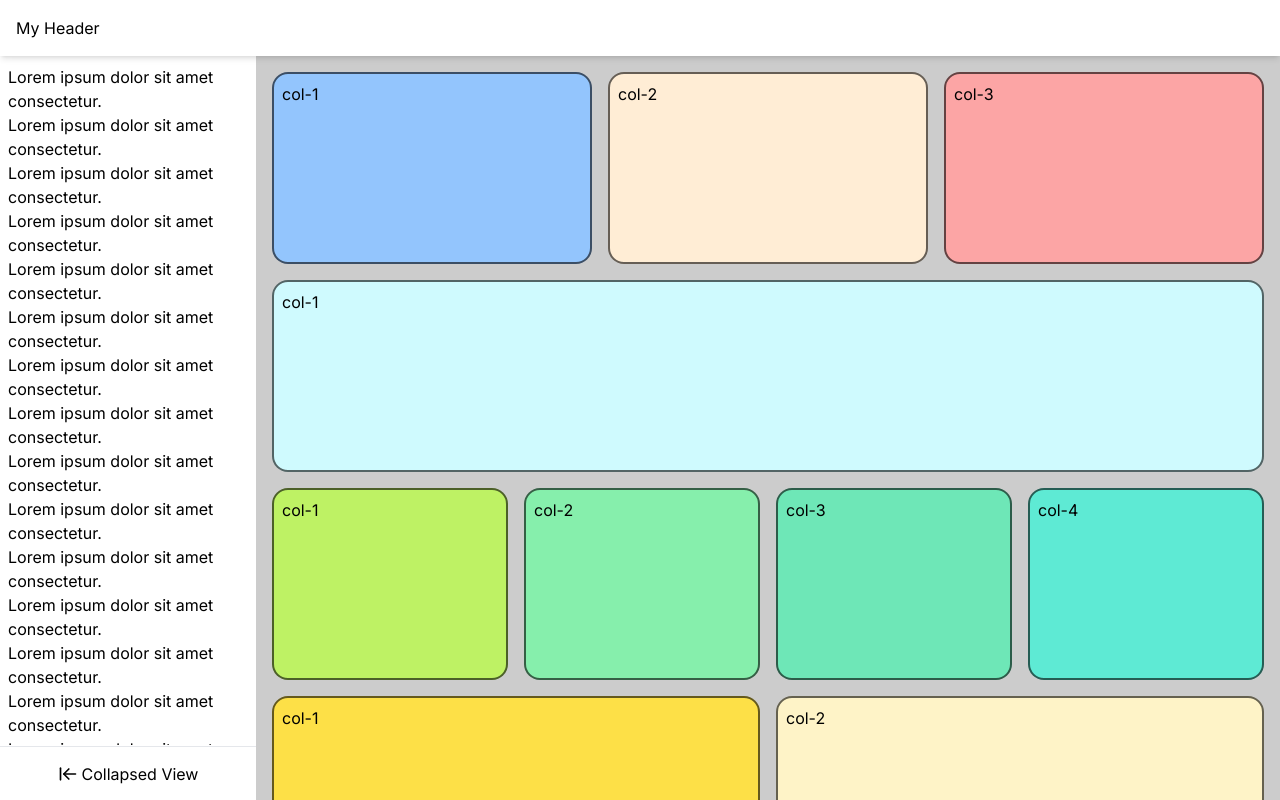
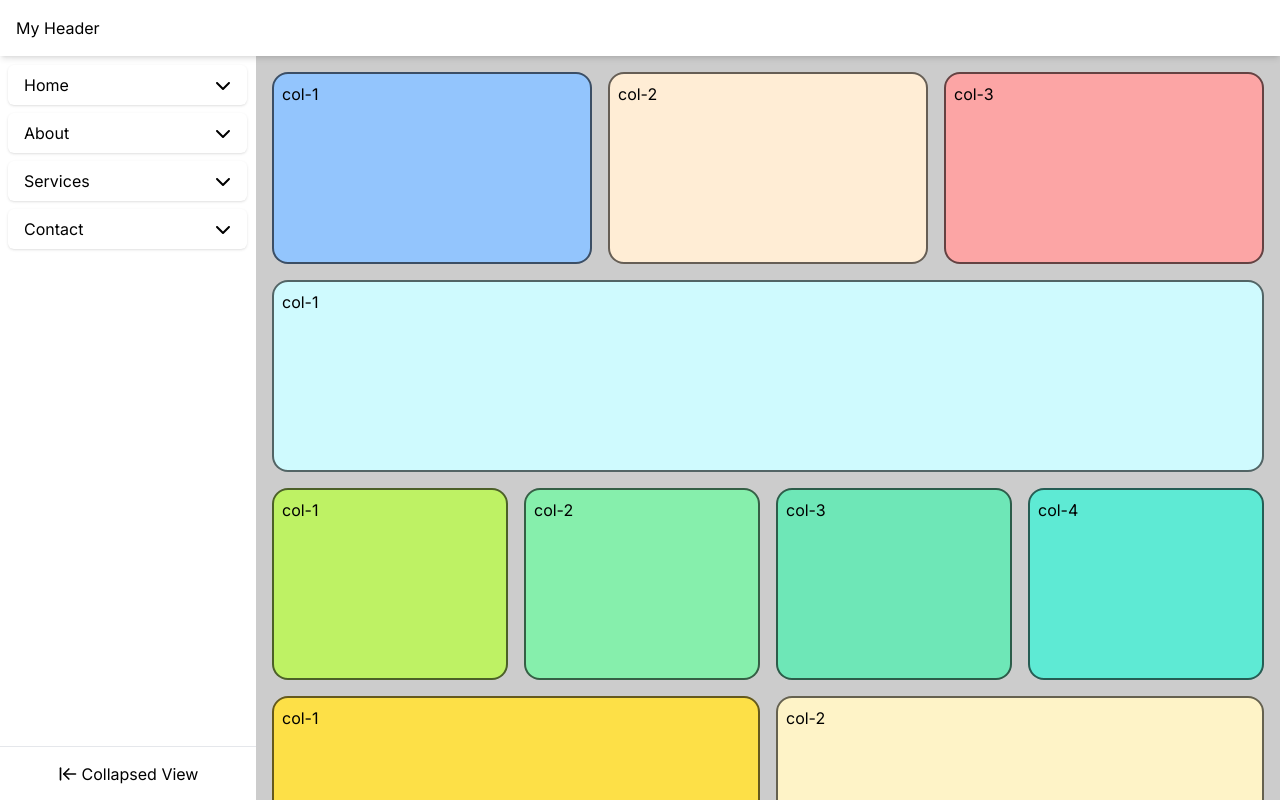
Before and after one commit to bhanudova/dashboard, a Next.js app: page /dashboard/customers in a window 1280 px wide. Built offline with nearby package versions, Linux system fonts and the light colour scheme.

Commit message:
new ui cahnges added

```diff
--- a/src/app/components/SideNav.tsx
+++ b/src/app/components/SideNav.tsx
@@ -1,30 +1,101 @@
-import React from 'react';
+"use client"
+import React, { useState } from 'react';
 import { LuArrowLeftToLine } from 'react-icons/lu';
+import { FaChevronUp, FaChevronDown } from "react-icons/fa6";
 
 const SideNav = () => {
+    const [isHomeOpen, setIsHomeOpen] = useState(false);
+    const [isAboutOpen, setIsAboutOpen] = useState(false);
+    const [isServicesOpen, setIsServicesOpen] = useState(false);
+    const [isContactOpen, setIsContactOpen] = useState(false);
+
+    const toggleMenu = (menu:any) => {
+        switch (menu) {
+            case 'home':
+                setIsHomeOpen(!isHomeOpen);
+                break;
+            case 'about':
+                setIsAboutOpen(!isAboutOpen);
+                break;
+            case 'services':
+                setIsServicesOpen(!isServicesOpen);
+                break;
+            case 'contact':
+                setIsContactOpen(!isContactOpen);
+                break;
+            default:
+                break;
+        }
+    };
+
     return (
         <div className='h-full flex flex-col'>
             <div className='flex-grow bg-white overflow-hidden pr-[1px] py-[1px]'>
                 <div className='overflow-y-auto h-full p-2 scrollbar' id="style-1">
-                    <p>Lorem ipsum dolor sit amet consectetur.</p>
-                    <p>Lorem ipsum dolor sit amet consectetur.</p>
-                    <p>Lorem ipsum dolor sit amet consectetur.</p>
-                    <p>Lorem ipsum dolor sit amet consectetur.</p>
-                    <p>Lorem ipsum dolor sit amet consectetur.</p>
-                    <p>Lorem ipsum dolor sit amet consectetur.</p>
-                    <p>Lorem ipsum dolor sit amet consectetur.</p>
-                    <p>Lorem ipsum dolor sit amet consectetur.</p>
-                    <p>Lorem ipsum dolor sit amet consectetur.</p>
-                    <p>Lorem ipsum dolor sit amet consectetur.</p>
-                    <p>Lorem ipsum dolor sit amet consectetur.</p>
-                    <p>Lorem ipsum dolor sit amet consectetur.</p>
-                    <p>Lorem ipsum dolor sit amet consectetur.</p>
-                    <p>Lorem ipsum dolor sit amet consectetur.</p>
-                    <p>Lorem ipsum dolor sit amet consectetur.</p>
-                    <p>Lorem ipsum dolor sit amet consectetur.</p>
-                    <p>Lorem ipsum dolor sit amet consectetur.</p>
-                    <p>Lorem ipsum dolor sit amet consectetur.</p>
-                    <p>Lorem ipsum dolor sit amet consectetur.v</p>
+                    <nav>
+                        <button
+                            className="w-full mb-2 shadow flex items-center justify-between text-left px-4 py-2 hover:bg-gray-200 rounded-md transition duration-300"
+                            onClick={() => toggleMenu('home')}
+                        >
+                            <span>Home</span>
+                            <span className={`transition-transform duration-300 ${isHomeOpen ? 'rotate-180' : 'rotate-0'}`}>
+                                {isHomeOpen ? <FaChevronUp /> : <FaChevronDown />}
+                            </span>
+                        </button>
+                        <ul className={`overflow-hidden transition-all duration-300 ${isHomeOpen ? 'max-h-40 opacity-100' : 'max-h-0 opacity-0'} pl-4`}>
+                            <li className="px-4 py-1.5 hover:bg-gray-100 rounded-md">Dashboard</li>
+                            <li className="px-4 py-1.5 hover:bg-gray-100 rounded-md">Profile</li>
+                            <li className="px-4 py-1.5 hover:bg-gray-100 rounded-md">Settings</li>
+                        </ul>
+                    </nav>
+                    <nav>
+                        <button
+                            className="w-full mb-2 shadow flex items-center justify-between text-left px-4 py-2 hover:bg-gray-200 rounded-md transition duration-300"
+                            onClick={() => toggleMenu('about')}
+                        >
+                            <span>About</span>
+                            <span className={`transition-transform duration-300 ${isAboutOpen ? 'rotate-180' : 'rotate-0'}`}>
+                                {isAboutOpen ? <FaChevronUp /> : <FaChevronDown />}
+                            </span>
+                        </button>
+                        <ul className={`overflow-hidden transition-all duration-300 ${isAboutOpen ? 'max-h-40 opacity-100' : 'max-h-0 opacity-0'} pl-4`}>
+                            <li className="px-4 py-1.5 hover:bg-gray-100 rounded-md">Our Story</li>
+                            <li className="px-4 py-1.5 hover:bg-gray-100 rounded-md">Team</li>
+                            <li className="px-4 py-1.5 hover:bg-gray-100 rounded-md">Careers</li>
+                        </ul>
+                    </nav>
+                    <nav>
+                        <button
+                            className="w-full mb-2 shadow flex items-center justify-between text-left px-4 py-2 hover:bg-gray-200 rounded-md transition duration-300"
+                            onClick={() => toggleMenu('services')}
+                        >
+                            <span>Services</span>
+                            <span className={`transition-transform duration-300 ${isServicesOpen ? 'rotate-180' : 'rotate-0'}`}>
+                                {isServicesOpen ? <FaChevronUp /> : <FaChevronDown />}
+                            </span>
+                        </button>
+                        <ul className={`overflow-hidden transition-all duration-300 ${isServicesOpen ? 'max-h-40 opacity-100' : 'max-h-0 opacity-0'} pl-4`}>
+                            <li className="px-4 py-1.5 hover:bg-gray-100 rounded-md">Consulting</li>
+                            <li className="px-4 py-1.5 hover:bg-gray-100 rounded-md">Development</li>
+                            <li className="px-4 py-1.5 hover:bg-gray-100 rounded-md">Design</li>
+                        </ul>
+                    </nav>
+                    <nav>
+                        <button
+                            className="w-full mb-2 shadow flex items-center justify-between text-left px-4 py-2 hover:bg-gray-200 rounded-md transition duration-300"
+                            onClick={() => toggleMenu('contact')}
+                        >
+                            <span>Contact</span>
+                            <span className={`transition-transform duration-300 ${isContactOpen ? 'rotate-180' : 'rotate-0'}`}>
+                                {isContactOpen ? <FaChevronUp /> : <FaChevronDown />}
+                            </span>
+                        </button>
+                        <ul className={`overflow-hidden transition-all duration-300 ${isContactOpen ? 'max-h-40 opacity-100' : 'max-h-0 opacity-0'} pl-4`}>
+                            <li className="px-4 py-1.5 hover:bg-gray-100 rounded-md">Email</li>
+                            <li className="px-4 py-1.5 hover:bg-gray-100 rounded-md">Phone</li>
+                            <li className="px-4 py-1.5 hover:bg-gray-100 rounded-md">Address</li>
+                        </ul>
+                    </nav>
                 </div>
             </div>
             {/* Bottom */}
```
